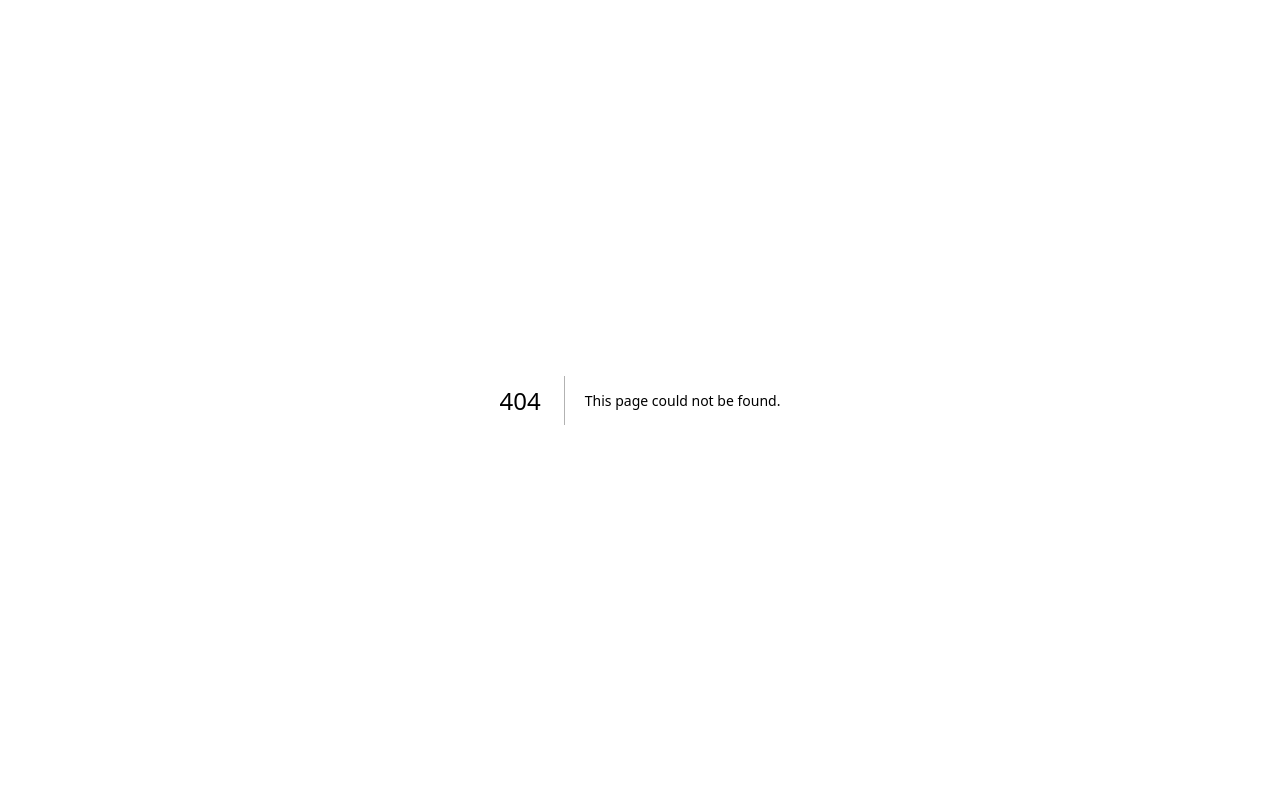
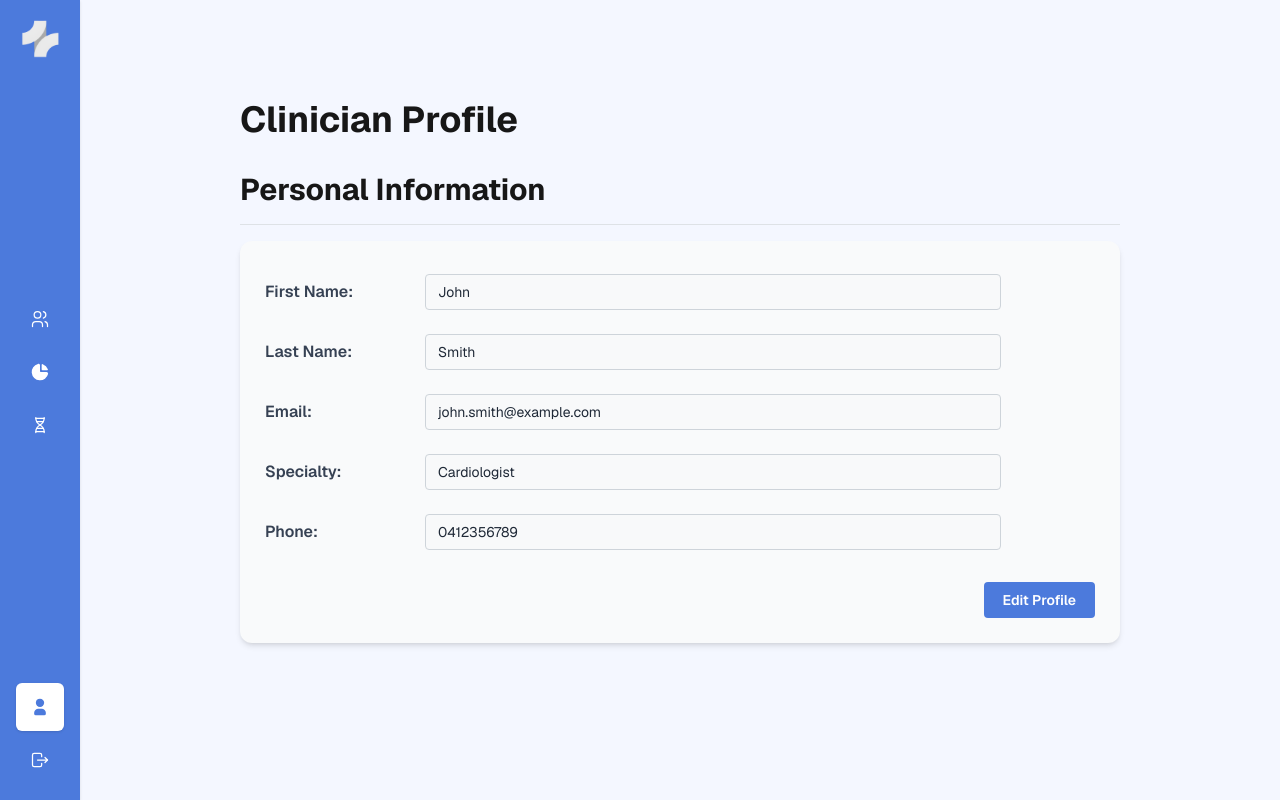
Before and after one commit to EthanHa2/BIOM9450, a Next.js app in the folder frontend/: page /dashboard/profile in a window 1280 px wide. Before the commit this address had no page. Built offline with nearby package versions, Linux system fonts and the light colour scheme.

Commit message:
feat: Added clinician profile page

```diff
--- /dev/null
+++ b/frontend/src/app/dashboard/patient/[id]/page.tsx
@@ -0,0 +1,7 @@
+export default function PatientDetailsPage({
+  params,
+}: {
+  params: { id: string };
+}) {
+  return <div> Patient ID: {params.id}</div>;
+}
--- /dev/null
+++ b/frontend/src/app/dashboard/profile/page.tsx
@@ -0,0 +1,150 @@
+"use client";
+
+import { Button, Loader, TextInput, Divider } from "@mantine/core";
+import { useState } from "react";
+
+import { DashboardNavBar } from "@/components/DashboardNavBar";
+
+interface ClinicianProfile {
+  first_name: string;
+  last_name: string;
+  email: string;
+  phone: string;
+  specialty: string;
+}
+
+interface InfoRowProps {
+  label: string;
+  value: string;
+  isEditing: boolean;
+  onChange: (value: string) => void;
+}
+
+const initialProfile: ClinicianProfile = {
+  first_name: "John",
+  last_name: "Smith",
+  email: "john.smith@example.com",
+  phone: "0412356789",
+  specialty: "Cardiologist",
+};
+
+function InfoRow({ label, value, isEditing, onChange }: InfoRowProps) {
+  return (
+    <div className="flex items-center py-2">
+      <div className="font-semibold w-40 text-gray-700">{label}:</div>
+      <div className="flex-1">
+        <TextInput
+          value={value}
+          onChange={(e) => onChange(e.target.value)}
+          readOnly={!isEditing}
+          className="max-w-xl "
+          styles={{
+            input: {
+              backgroundColor: isEditing ? "white" : "#f8f9fa",
+              color: "#1f2937", // gray-800
+              cursor: isEditing ? "text" : "default",
+            },
+          }}
+        />
+      </div>
+    </div>
+  );
+}
+
+export default function ProfilePage() {
+  const [loading, setLoading] = useState(false);
+  const [isEditing, setIsEditing] = useState(false);
+  const [profile, setProfile] = useState(initialProfile);
+  const [backupProfile, setBackupProfile] = useState(initialProfile);
+
+  const updateField = (field: keyof ClinicianProfile) => (value: string) => {
+    setProfile((prev) => ({ ...prev, [field]: value }));
+  };
+
+  const handleEdit = () => {
+    setBackupProfile(profile);
+    setIsEditing(true);
+  };
+
+  const handleSave = () => {
+    // API call to save changes would go here
+    setIsEditing(false);
+  };
+
+  const handleCancel = () => {
+    setProfile(backupProfile);
+    setIsEditing(false);
+  };
+
+  return (
+    <div className="min-h-screen flex">
+      <DashboardNavBar />
+      <main className="flex-1 flex flex-col px-40 py-25 overflow-y-auto">
+        {/* Header Title */}
+        <div className="mb-8">
+          <h1 className="text-4xl font-bold ">Clinician Profile</h1>
+        </div>
+
+        {/* Clinician Details */}
+        {loading ? (
+          <div className="flex justify-center items-center h-64">
+            <Loader size="xl" />
+          </div>
+        ) : (
+          <section>
+            <h2 className="text-3xl font-bold mb-4"> Personal Information </h2>
+            <Divider className="my-4" />
+            <div className="bg-gray-50 p-6 rounded-xl border border-transparent shadow-md relative">
+              <div className="space-y-2">
+                <InfoRow
+                  label="First Name"
+                  value={profile.first_name}
+                  isEditing={isEditing}
+                  onChange={updateField("first_name")}
+                />
+                <InfoRow
+                  label="Last Name"
+                  value={profile.last_name}
+                  isEditing={isEditing}
+                  onChange={updateField("last_name")}
+                />
+                <InfoRow
+                  label="Email"
+                  value={profile.email}
+                  isEditing={isEditing}
+                  onChange={updateField("email")}
+                />
+                <InfoRow
+                  label="Specialty"
+                  value={profile.specialty}
+                  isEditing={isEditing}
+                  onChange={updateField("specialty")}
+                />
+                <InfoRow
+                  label="Phone"
+                  value={profile.phone}
+                  isEditing={isEditing}
+                  onChange={updateField("phone")}
+                />
+              </div>
+
+              <div className="mt-6 flex justify-end gap-3">
+                {isEditing && (
+                  <Button onClick={handleCancel} variant="default">
+                    Cancel
+                  </Button>
+                )}
+                <Button
+                  onClick={isEditing ? handleSave : handleEdit}
+                  color={isEditing ? "green" : "primary"}
+                >
+                  {isEditing ? "Save Changes" : "Edit Profile"}
+                </Button>
+              </div>
+            </div>
+          </section>
+        )}
+      </main>
+    </div>
+  );
+}
--- a/frontend/src/app/layout.tsx
+++ b/frontend/src/app/layout.tsx
@@ -18,11 +18,13 @@ import { theme } from "./theme";
 const geistSans = Geist({
   variable: "--font-geist-sans",
   subsets: ["latin"],
+  display: "swap",
 });
 
 const geistMono = Geist_Mono({
   variable: "--font-geist-mono",
   subsets: ["latin"],
+  display: "swap",
 });
 
 export const metadata: Metadata = {
--- a/frontend/src/components/DashboardNavBar.tsx
+++ b/frontend/src/components/DashboardNavBar.tsx
@@ -1,3 +1,5 @@
+"use client";
+
 import { usePathname, useRouter } from "next/navigation";
 import { useAuth } from "@/context/AuthContext";
 import {
@@ -9,7 +11,7 @@ import {
 } from "@tabler/icons-react";
 import { Center, Stack, Tooltip } from "@mantine/core";
 import NextImage from "next/image";
-import logo from "@/assets/white_logo.png";
+import WhiteLogo from "@/assets/white_logo.png";
 
 interface NavbarLinkProps {
   icon: typeof IconDna2;
@@ -78,7 +80,7 @@ export function DashboardNavBar() {
   return (
     <nav className={NAVBAR_CLASSES}>
       <Center>
-        <NextImage src={logo} alt="Logo" width={50} height={50} priority />
+        <NextImage src={WhiteLogo} alt="Logo" width={50} height={50} priority />
       </Center>
 
       <div className={NAVBAR_MAIN_CLASSES}>
@@ -88,7 +90,12 @@ export function DashboardNavBar() {
       </div>
 
       <Stack justify="center" gap={5}>
-        <NavbarLink icon={IconUserFilled} label="Clinician Profile" />
+        <NavbarLink
+          icon={IconUserFilled}
+          label="Clinician Profile"
+          active={pathname === "/dashboard/profile"}
+          onClick={() => router.push("/dashboard/profile")}
+        />
         <NavbarLink icon={IconLogout} label="Sign Out" onClick={logout} />
       </Stack>
     </nav>
```
